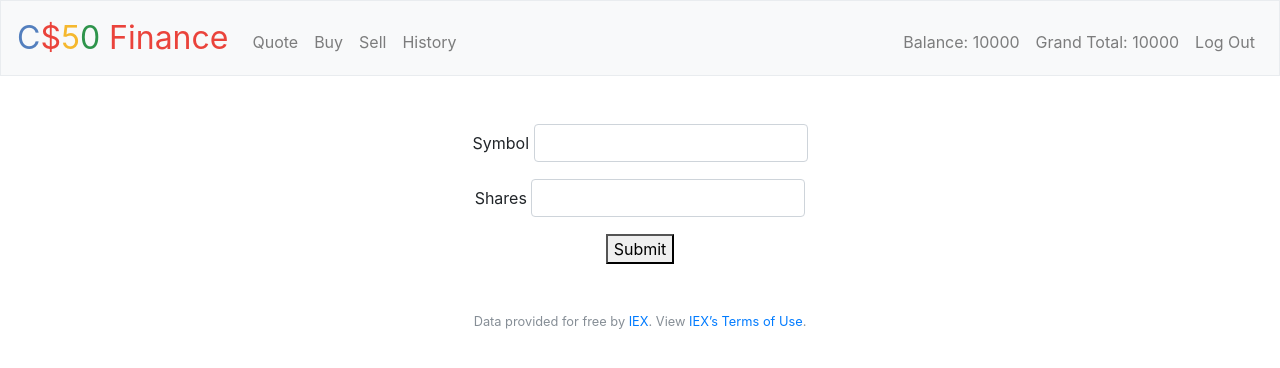
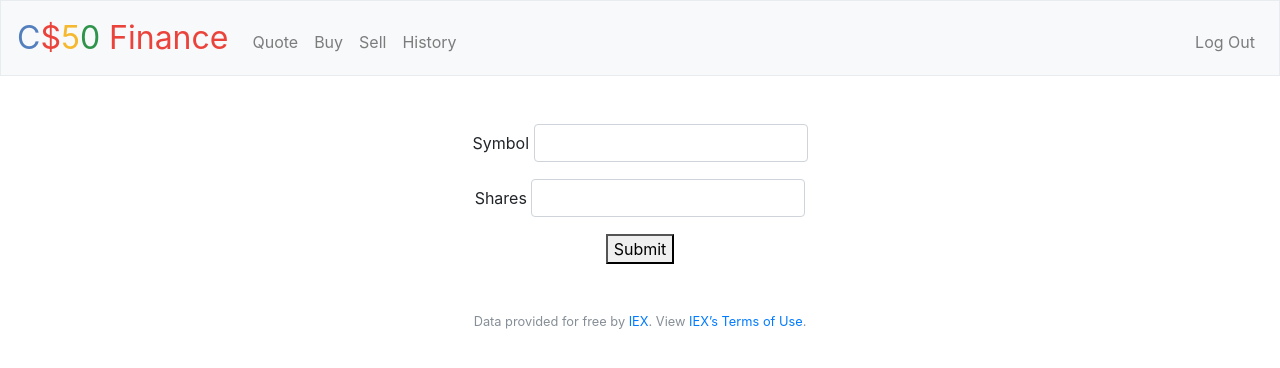
Before and after one commit to chiptus/cs50x-solutions, a Flask app: page /buy in a window 1280 px wide. Shown: the top 368 px of the page. Run offline with Flask 2, Linux system fonts and the light colour scheme; the visitor is signed in with stand-in values (Sample User, id 1); some libraries are stand-ins or nearby versions.

Commit message:
pset7: fix all errors

```diff
--- a/pset7/finance/application.py
+++ b/pset7/finance/application.py
@@ -8,7 +8,7 @@ from werkzeug.exceptions import default_exceptions
 from werkzeug.security import check_password_hash, generate_password_hash
 
 from helpers import apology, login_required, lookup, usd, get_user_total_cash, \
-    get_user_details, get_user_stocks, get_symbols_owned, get_shares_owned
+    get_user_details, get_user_stocks, get_symbols_owned, get_shares_owned, two_decimals
 
 
 # Configure application
@@ -16,7 +16,7 @@ app = Flask(__name__)
 
 # Ensure templates are auto-reloaded
 app.config["TEMPLATES_AUTO_RELOAD"] = True
-
+app.jinja_env.filters['two_decimals'] = two_decimals
 # Ensure responses aren't cached
 
 
@@ -289,25 +289,6 @@ def sell():
 
     return render_template("sell.html", symbols=get_symbols_owned(db, user_id))
 
-
-@app.before_request
-def get_user_balance():
-    if request.endpoint == 'login' or request.endpoint == 'register':
-        return None
-    if session.get("user_id") is None:
-        return redirect("/login")
-
-    user_id = session["user_id"]
-    # get user data
-    user = get_user_details(db, user_id)
-    # get user stocks (grouped by symbol - sum of bought stocks - sum of sold stocks by symbol)
-    _, total_value = get_user_stocks(db, user_id)
-    cash = user["cash"] if "cash" in user else 0
-    total_value = total_value if total_value else 0
-    g.user_balance = round(cash, 2)
-    g.grand_total = round(cash + total_value)
-
-
 def errorhandler(e):
     """Handle error"""
     return apology(e.name, e.code)
--- a/pset7/finance/helpers.py
+++ b/pset7/finance/helpers.py
@@ -134,7 +134,6 @@ def get_shares_owned(db, user_id, symbol):
     rows_sold = db.execute(stocks_query, user_id=user_id,
                            type=1, symbol=symbol)
 
-    print(rows_bought, rows_sold)
 
     bought = rows_bought[0]["shares"] if len(rows_bought) > 0 else 0
     if not bought:
@@ -145,3 +144,6 @@ def get_shares_owned(db, user_id, symbol):
         sold = 0
 
     return bought - sold
+
+def two_decimals(num):
+    return f'{num:.2f}'
--- a/pset7/finance/templates/layout.html
+++ b/pset7/finance/templates/layout.html
@@ -37,8 +37,6 @@
                         <li class="nav-item"><a class="nav-link" href="/history">History</a></li>
                     </ul>
                     <ul class="navbar-nav ml-auto mt-2">
-                        <li class="nav-item nav-link">Balance: {{ g.user_balance }}</li>
-                        <li class="nav-item nav-link">Grand Total: {{ g.grand_total }}</li>
                         <li class="nav-item"><a class="nav-link" href="/logout">Log Out</a></li>
                     </ul>
                 {% else %}
```
Also changed, not shown: pset7/finance/templates/index.html (+12 -2 lines), pset7/finance/finance.db.
